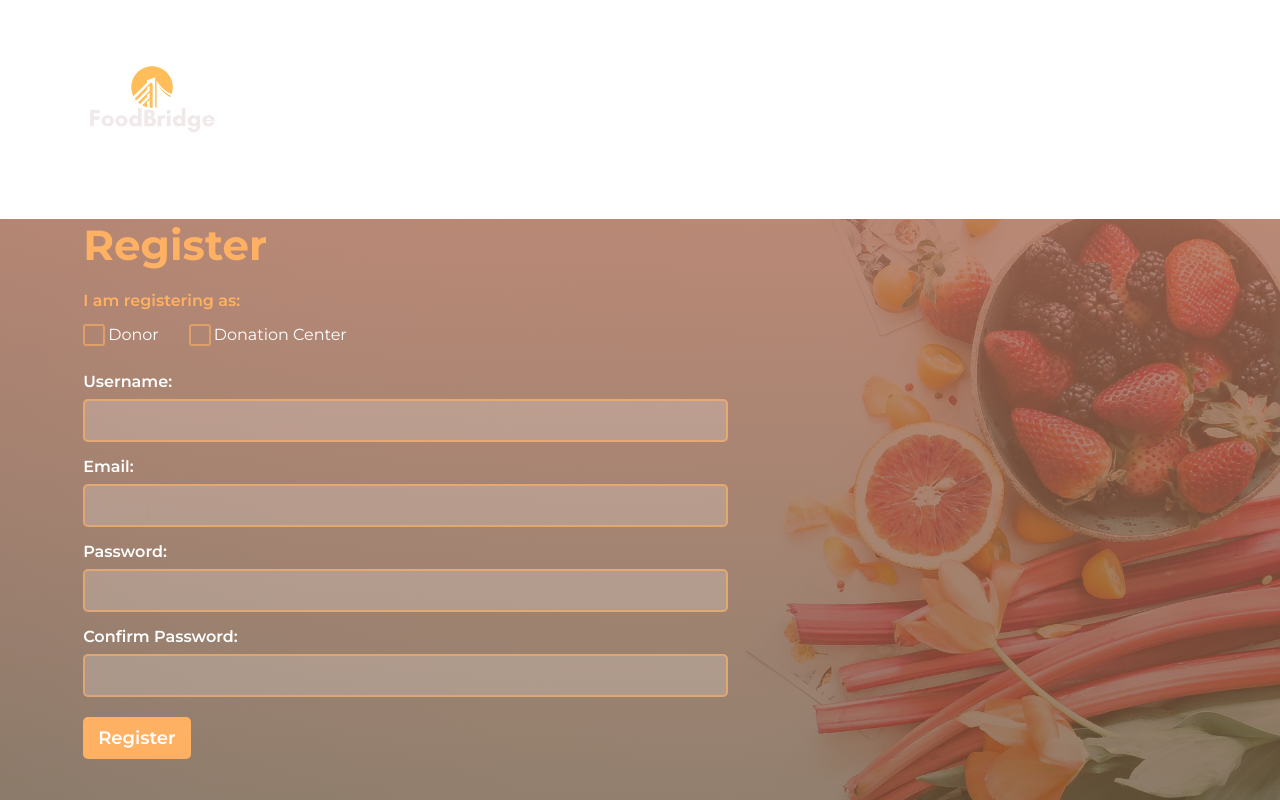
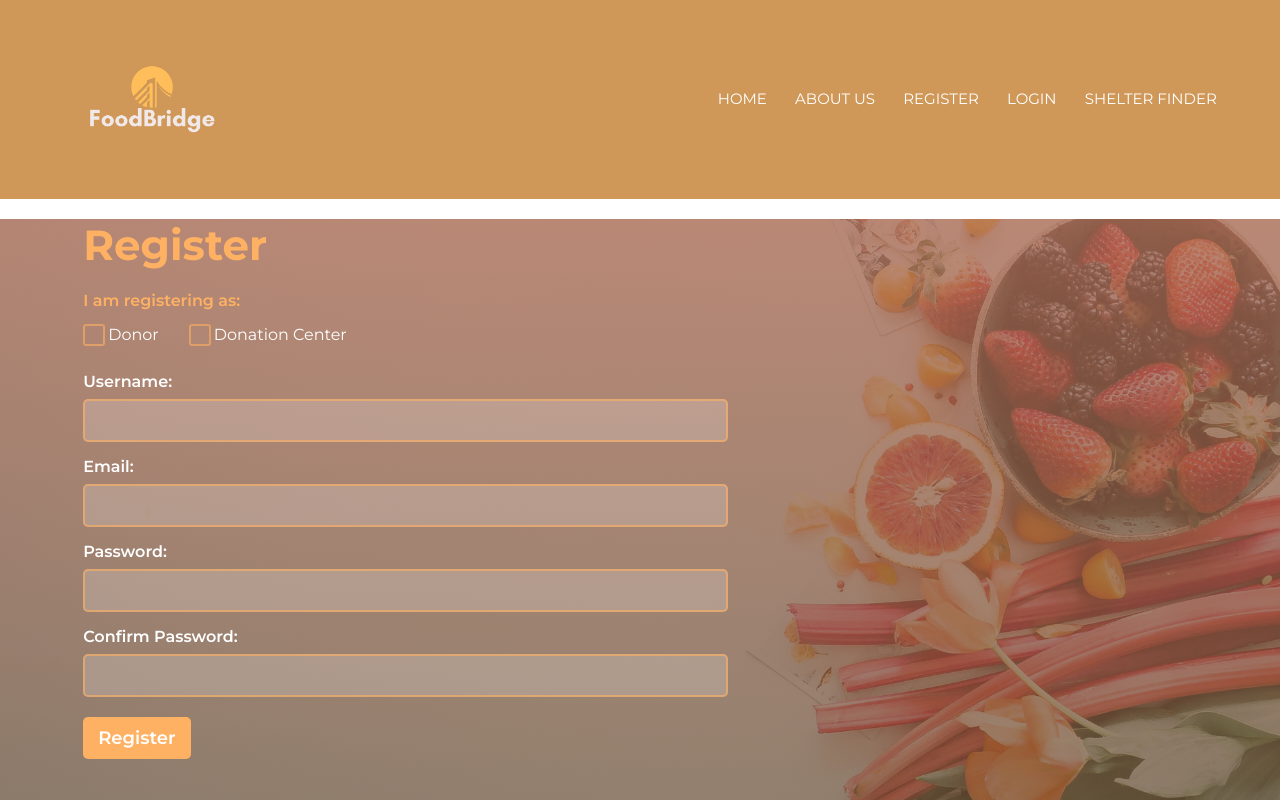
Before and after one commit to AdamVacha/FoodBridge, a SvelteKit app: page /register in a window 1280 px wide. Shown: the top 800 px of the page. Built offline with nearby package versions, Linux system fonts and the light colour scheme.

Commit message:
updated header with temp color

```diff
--- a/src/routes/Header.svelte
+++ b/src/routes/Header.svelte
@@ -36,6 +36,7 @@
 <style>
 	.header {
 		width: 90%;
+		background: rgba(189, 110, 19, 0.705);
 	}
 	.menu {
 		display: none;
--- a/src/routes/register/+page.svelte
+++ b/src/routes/register/+page.svelte
@@ -13,9 +13,7 @@
 					<label for="donation_center">Donation Center</label>
 				</div>
 			</div>
-			<!--onClick state for checkboxes-->
-			<!--onClick state for checkboxes-->
-			<!--onClick state for checkboxes-->
+
 			<script>
 				function uncheck(id) {
 					document.getElementById(id).checked = false;
```
